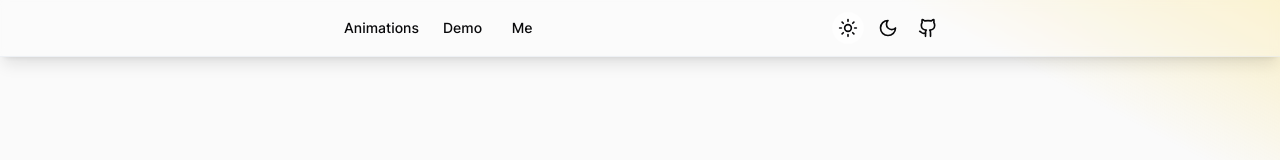
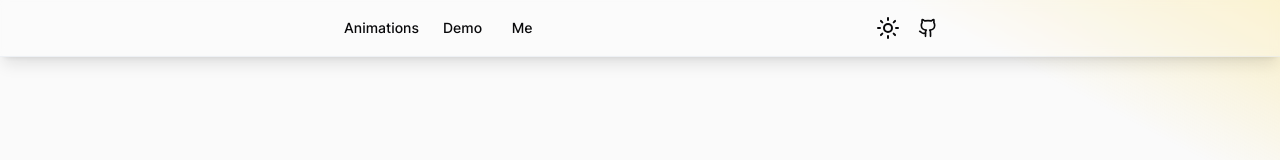
Before and after one commit to adamplesnik/tailwindcss-scroll-driven-animations, a React (Vite) app: page / in a window 1280 px wide. Shown: the top 160 px of the page. Built offline with nearby package versions, Linux system fonts and the light colour scheme; what @adam.plesnik/tailwindcss-scroll-driven-animations would draw is missing.

Commit message:
Tune header, change dark/light anim

```diff
--- a/src/components/DarkModeSwitch.tsx
+++ b/src/components/DarkModeSwitch.tsx
@@ -1,7 +1,6 @@
 import { motion } from 'framer-motion'
 import { Moon, Sun } from 'lucide-react'
 import { MouseEventHandler, useState } from 'react'
-import DarkModeSwitchButton from './DarkModeSwitchButton.tsx'
 
 const DarkModeSwitch = () => {
   const systemDarkMode = window.matchMedia('(prefers-color-scheme: dark)').matches
@@ -16,20 +15,18 @@ const DarkModeSwitch = () => {
   }
 
   return (
-    <div className="relative flex items-stretch gap-2">
-      <DarkModeSwitchButton Icon={Sun} onClick={switchMode} pointerEvents={!darkMode} />
-      <DarkModeSwitchButton Icon={Moon} onClick={switchMode} pointerEvents={darkMode} />
+    <div
+      className="flex size-8 cursor-pointer flex-col overflow-hidden rounded-full transition-colors hover:bg-white/40 dark:hover:bg-slate-500/60"
+      onClick={switchMode}
+    >
       <motion.div
-        layout
-        transition={{
-          type: 'spring',
-          delay: 0.12,
-          duration: 0.67,
-          ease: [0.65, 0.05, 0.17, 0.99],
-        }}
-        style={darkMode ? { right: '0' } : { left: '0 ' }}
-        className="absolute z-0 size-8 rounded-full bg-white/60 dark:bg-slate-500/60"
-      ></motion.div>
+        animate={{ y: !darkMode ? 0 : '-2rem' }}
+        transition={{ ease: [0.65, 0.05, 0.17, 0.99], duration: 0.5, delay: 0.2 }}
+        className="group flex flex-col"
+      >
+        <Sun className="size-8 p-1 transition-transform duration-700 ease-line group-hover:rotate-[22deg]" />
+        <Moon className="size-8 p-1 transition-transform duration-700 ease-line group-hover:-rotate-[22deg]" />
+      </motion.div>
     </div>
   )
 }
--- a/src/components/DarkModeSwitchButton.tsx
+++ /dev/null
@@ -1,26 +0,0 @@
-import { MouseEventHandler } from 'react'
-import { LucideIcon } from 'lucide-react'
-
-const DarkModeSwitchButton = ({ Icon, onClick, pointerEvents }: ModeSwitchButtonProps) => {
-  return (
-    <div
-      onClick={onClick}
-      className={
-        (pointerEvents ? 'pointer-events-none ' : '') +
-        'z-10 flex size-8 cursor-pointer items-center rounded-full p-1.5 ease-line ' +
-        'transition-[transform,_background-color] duration-500 ' +
-        'hover:rotate-[24deg] hover:bg-white/40 dark:hover:bg-slate-500/60'
-      }
-    >
-      <Icon />
-    </div>
-  )
-}
-
-export interface ModeSwitchButtonProps {
-  Icon: LucideIcon
-  onClick: MouseEventHandler
-  pointerEvents: boolean
-}
-
-export default DarkModeSwitchButton
```
